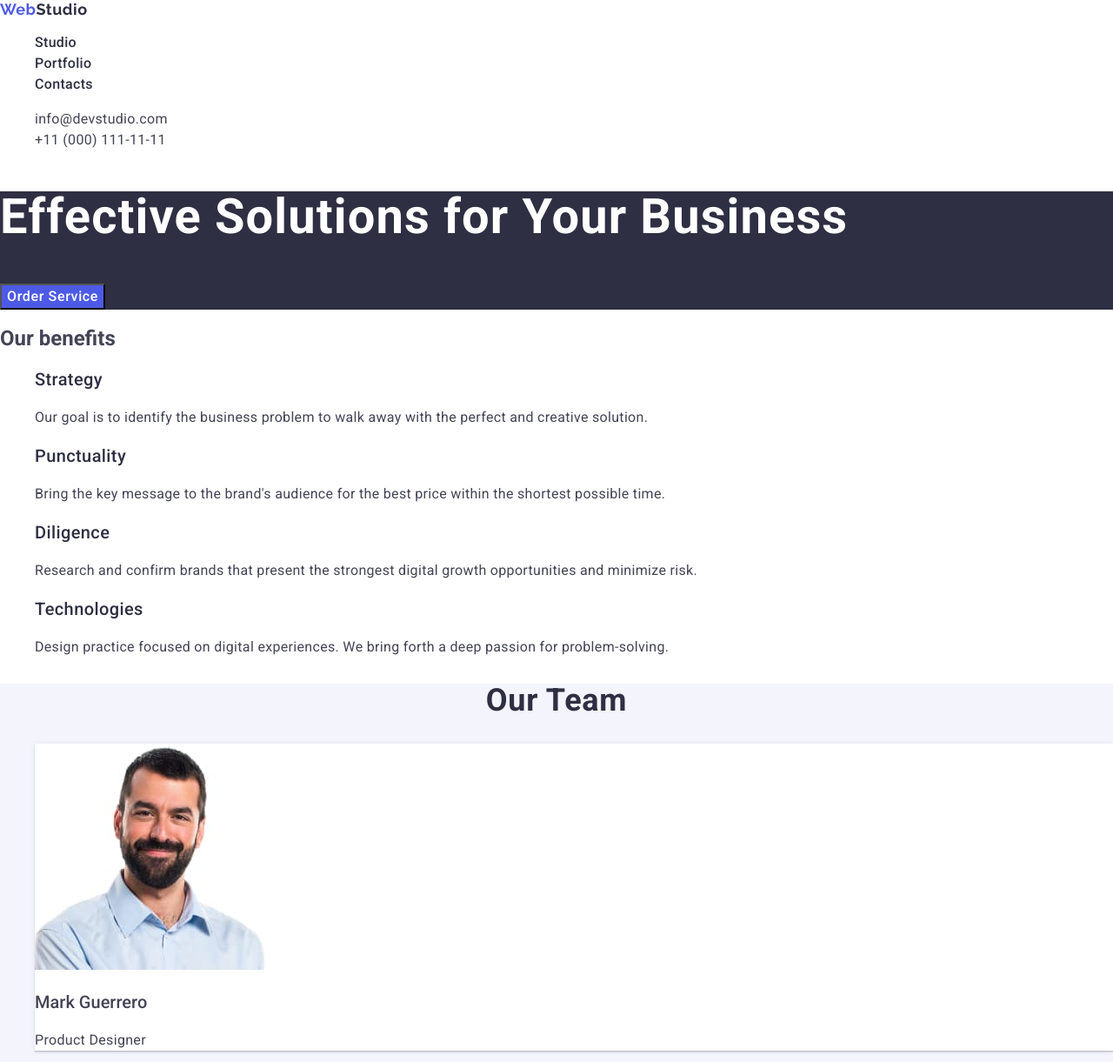
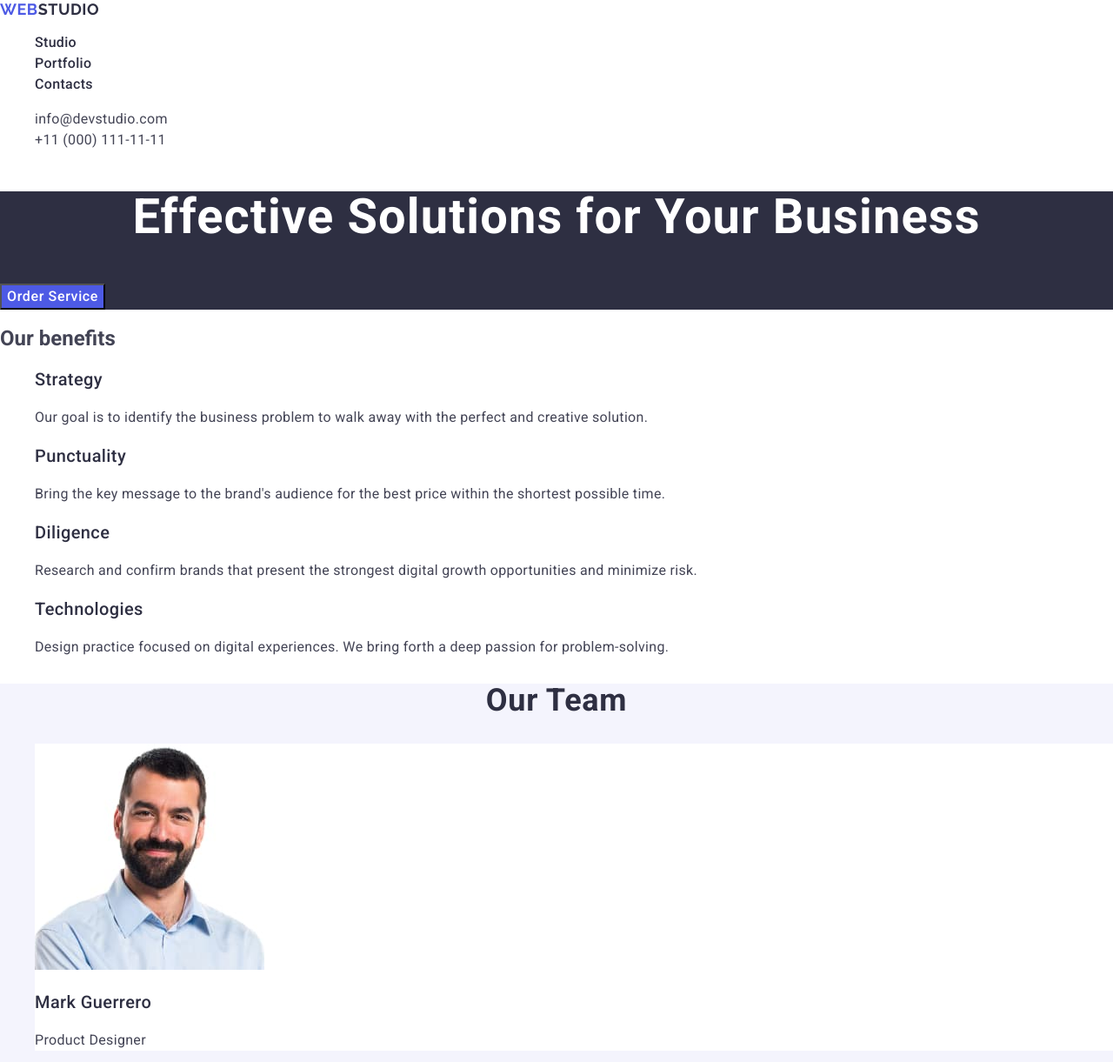
Before and after one commit to SvitlanaRomaniv/goit-markup-hw-02, a plain HTML site: page index.html in a window 1280 px wide. Shown: the top 1221 px of the page at 87% size. Drawn offline with nearby package versions, Linux system fonts and the light colour scheme.

Commit message:
Update styles.css new

```diff
--- a/css/styles.css
+++ b/css/styles.css
@@ -17,6 +17,7 @@ button {
 .logo{
         color:  #4D5AE5;
         font-family: Raleway, sans-serif;
+        text-transform: uppercase;
         font-size: 18px;
         font-weight: 700;
         line-height: 1.17;
@@ -61,6 +62,7 @@ background-color: #2E2F42;
 }
 .hero-main-title {
     color: #FFF;
+    text-align: center;
         font-size: 56px;
         font-weight: 700;
         line-height: 1.07;
@@ -109,15 +111,13 @@ background-color: #2E2F42;
         text-transform: capitalize;
 }
 .team-item{
-        background: #FFF;
-        box-shadow: 0px 2px 1px 0px rgba(46, 47, 66, 0.08), 0px 1px 1px 0px rgba(46, 47, 66, 0.16), 0px 1px 6px 0px rgba(46, 47, 66, 0.08);
-}
+        background: #FFF; }
 .team-subtitle{
-    color: #434455;
+    color: #2e2f42;
         font-size: 20px;
         font-weight: 500;
         line-height: 1.2;
-        letter-spacing: 0.02px;
+        letter-spacing: 0.02em;
 }
 .team-description{
     color: #434455;
@@ -156,6 +156,7 @@ background-color: #2E2F42;
 }
  .footer-logo .logo-part {
 color:  #F4F4FD;
+text-transform: uppercase;
  }
  .footer-content{
     color:  #F4F4FD;
```
